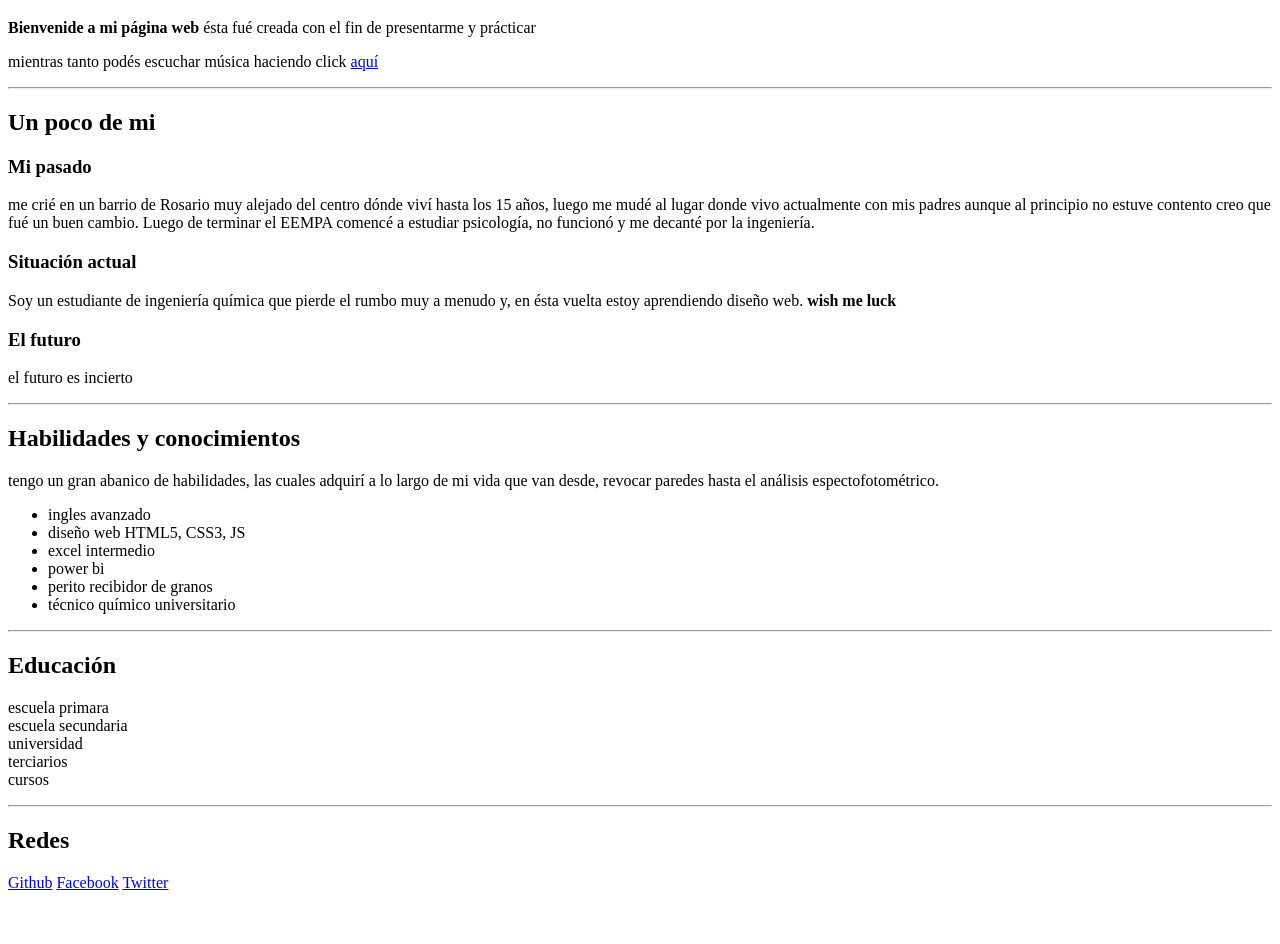
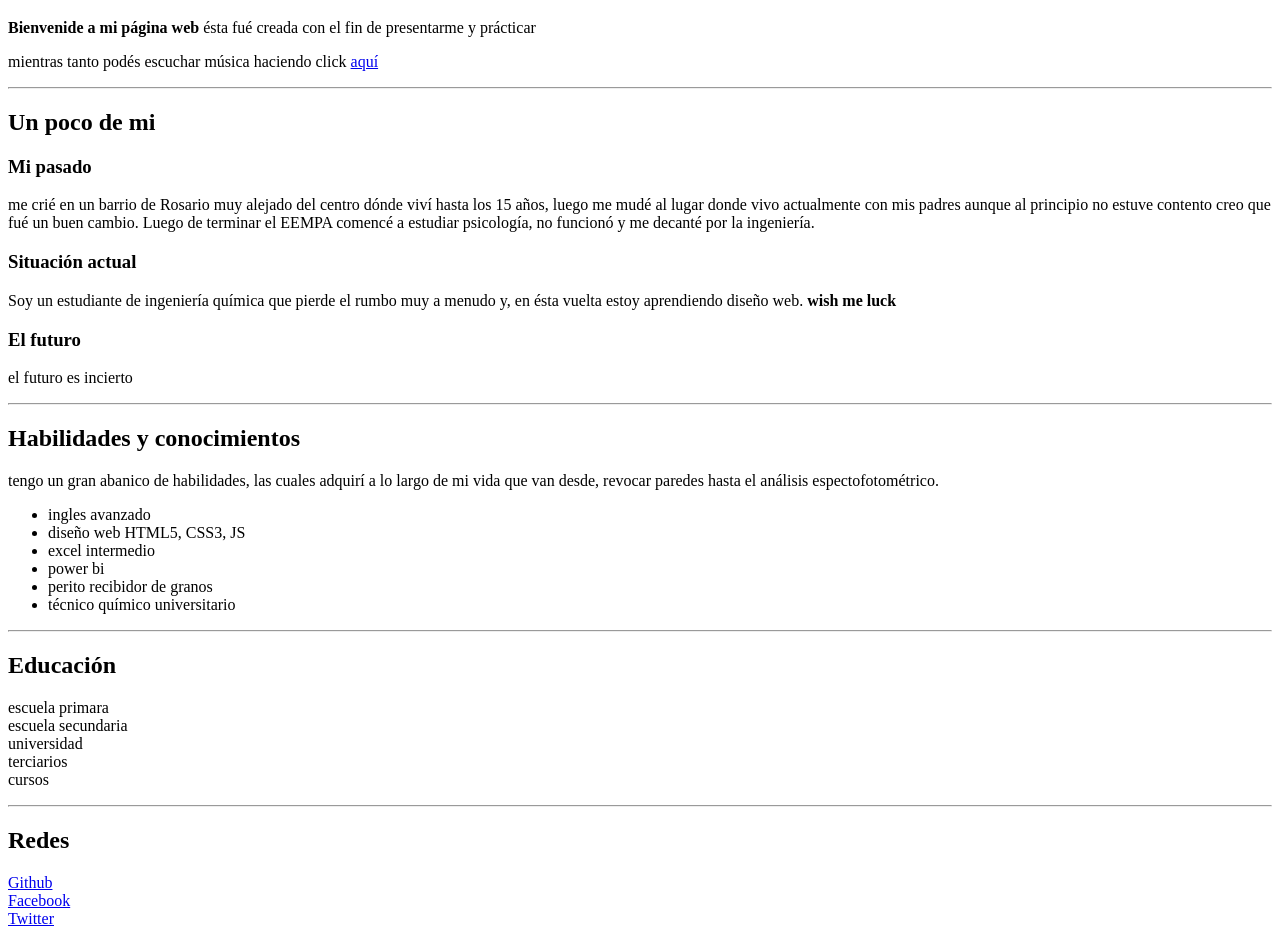
Before and after one commit to Brunoo96/mi-primer-web-util, a plain HTML site: page index.html in a window 1280 px wide. Shown: the part 61-1005 px from the top of the page. Before the commit the page ends 969 px from the top, so only its background shows below. Drawn offline with Linux system fonts and the light colour scheme.

Commit message:
minor changes

```diff
--- a/index.html
+++ b/index.html
@@ -52,9 +52,9 @@
 		</p> <hr>
 		<h2>Redes</h2>
 		<p>
-			<a href="https://github.com/br1valle">Github</a>
-			<a href="https://www.facebook.com/Brunovalle96">Facebook</a>
-			<a href="https://twitter.com/Brunovalle96">Twitter</a>
+			<a href="https://github.com/br1valle">Github</a> <br>
+			<a href="https://www.facebook.com/Brunovalle96">Facebook</a> <br>
+			<a href="https://twitter.com/Brunovalle96">Twitter</a> <br>
 		</p>
 
 
```
